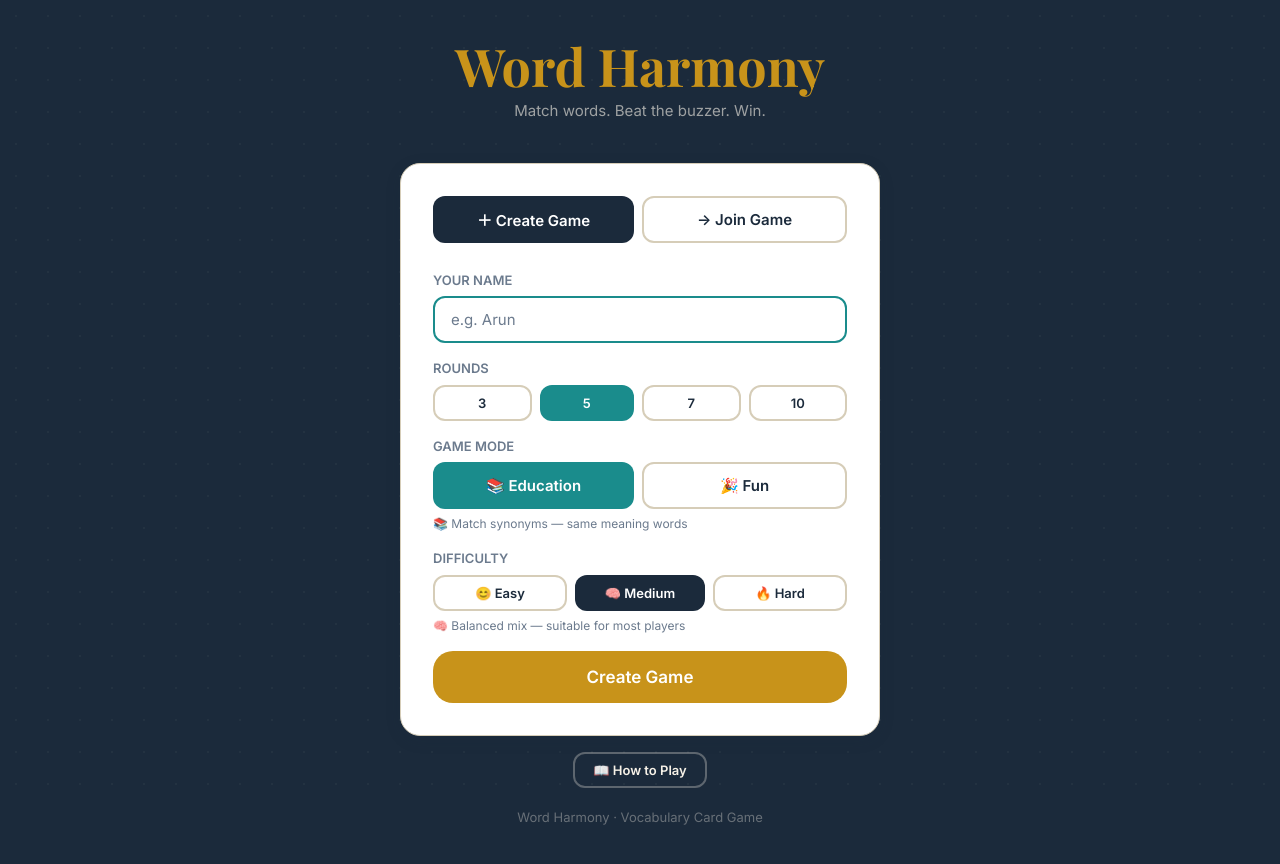
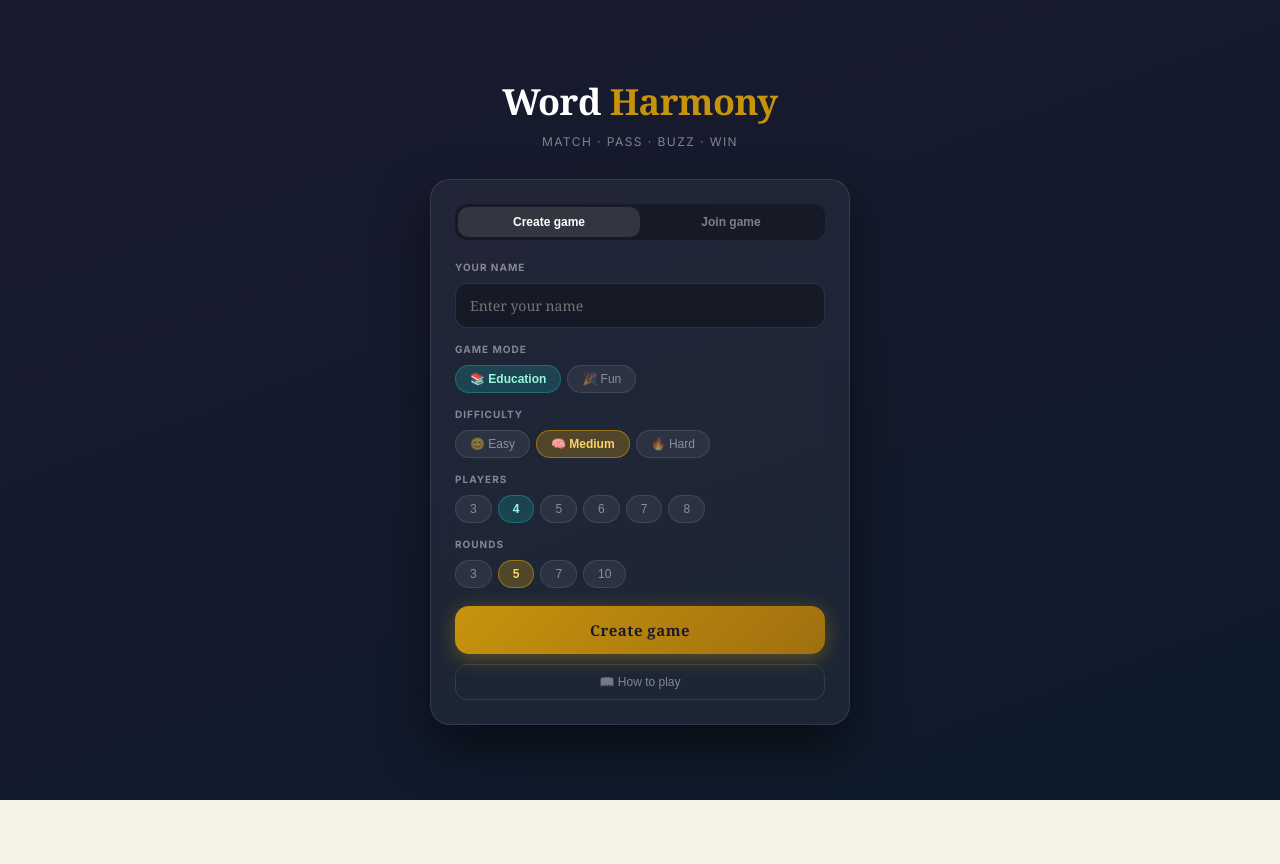
Before and after one commit to Royarun17/word-harmony, a React (Create React App) app in the folder client/: page / in a window 1280 px wide. Both pictures are taken after a click on the button "Skip tutorial". Shown: the top 864 px of the page. After the commit the page ends 800 px from the top, so only its background shows below. Built offline with nearby package versions, Linux system fonts and the light colour scheme.

Commit message:
Update LobbyPage.js

```diff
--- a/client/src/pages/LobbyPage.js
+++ b/client/src/pages/LobbyPage.js
@@ -1,135 +1,173 @@
 import React, { useState } from 'react';
 import axios from 'axios';
-import { v4 as uuidv4 } from 'uuid';
 import socket from '../utils/socket';
 
+const T = {
+  navy: '#1A1A2E', dark: '#0D1B2A', gold: '#C8930C', goldL: '#FFD166',
+  teal: '#1A8C8C', tealL: '#99F6E4', red: '#E94560', white: '#FFFFFF',
+  muted: 'rgba(255,255,255,0.45)', border: 'rgba(255,255,255,0.1)',
+  surface: 'rgba(255,255,255,0.06)', surfaceHover: 'rgba(255,255,255,0.1)',
+};
+
+const pill = (label, active, onClick, color='teal') => {
+  const colors = {
+    teal: { bg:'rgba(26,140,140,0.3)', border:'rgba(26,140,140,0.6)', text:T.tealL },
+    gold: { bg:'rgba(200,147,12,0.3)', border:'rgba(200,147,12,0.6)', text:T.goldL },
+    red:  { bg:'rgba(233,69,96,0.3)',  border:'rgba(233,69,96,0.6)',  text:'#FCA5A5' },
+  };
+  const c = colors[color] || colors.teal;
+  return (
+    <button onClick={onClick} style={{
+      padding:'6px 14px', borderRadius:99, border:`1.5px solid ${active ? c.border : T.border}`,
+      background: active ? c.bg : T.surface, color: active ? c.text : T.muted,
+      fontSize:12, fontWeight: active ? 700 : 400, cursor:'pointer',
+      transition:'all 0.15s ease', outline:'none',
+    }}>{label}</button>
+  );
+};
+
 export default function LobbyPage({ onJoined, onShowTutorial }) {
-  const [tab, setTab] = useState('create');
-  const [name, setName] = useState('');
-  const [rounds, setRounds] = useState(5);
-  const [gameMode, setGameMode] = useState('education');
-  const [difficulty, setDifficulty] = useState('medium');
-  const [code, setCode] = useState('');
-  const [loading, setLoading] = useState(false);
-  const [error, setError] = useState('');
+  const [tab, setTab]             = useState('create');
+  const [name, setName]           = useState('');
+  const [code, setCode]           = useState('');
+  const [mode, setMode]           = useState('education');
+  const [difficulty, setDiff]     = useState('medium');
+  const [maxPlayers, setPlayers]  = useState(4);
+  const [rounds, setRounds]       = useState(5);
+  const [loading, setLoading]     = useState(false);
+  const [error, setError]         = useState('');
+
+  function validateName(n) {
+    const t = n.trim();
+    if (!t) return 'Enter your name.';
+    if (t.length < 2) return 'Name must be at least 2 characters.';
+    if (t.length > 20) return 'Name must be 20 characters or less.';
+    if (!/[aeiouAEIOU]/.test(t)) return 'Please enter a real name.';
+    if (!/^[a-zA-Z\s'\-]+$/.test(t)) return 'Letters only please.';
+    if (/[^aeiou\s]{5,}/i.test(t)) return 'Please enter a real name.';
+    return null;
+  }
 
   async function handleCreate(e) {
     e.preventDefault();
-    if (!name.trim()) { setError('Enter your name.'); return; }
+    const err = validateName(name); if (err) { setError(err); return; }
     setLoading(true); setError('');
     try {
-      const { data } = await axios.post('/session/create', { playerName: name.trim(), rounds, gameMode, difficulty });
+      const { data } = await axios.post('/session/create', { playerName: name.trim(), rounds, gameMode: mode, difficulty, maxPlayers });
       socket.connect();
       socket.emit('join_session', { sessionId: data.sessionId, playerId: data.playerId, playerName: name.trim() });
       onJoined({ sessionId: data.sessionId, playerId: data.playerId, playerName: name.trim(), isHost: true });
-    } catch { setError('Could not create session. Is the server running?'); }
+    } catch { setError('Could not create game. Try again.'); }
     setLoading(false);
   }
 
   async function handleJoin(e) {
     e.preventDefault();
-    if (!name.trim()) { setError('Enter your name.'); return; }
+    const err = validateName(name); if (err) { setError(err); return; }
     if (!code.trim()) { setError('Enter a session code.'); return; }
     setLoading(true); setError('');
     try {
-      const sessionId = code.trim().toUpperCase();
-      await axios.get(`/session/${sessionId}`);
-      const playerId = uuidv4();
+      const { data } = await axios.post('/session/join', { sessionId: code.trim().toUpperCase(), playerName: name.trim() });
       socket.connect();
-      socket.emit('join_session', { sessionId, playerId, playerName: name.trim() });
-      onJoined({ sessionId, playerId, playerName: name.trim(), isHost: false });
-    } catch { setError('Session not found. Check the code and try again.'); }
+      socket.emit('join_session', { sessionId: data.sessionId, playerId: data.playerId, playerName: name.trim() });
+      onJoined({ sessionId: data.sessionId, playerId: data.playerId, playerName: name.trim(), isHost: false });
+    } catch (err) { setError(err.response?.data?.error || 'Could not join. Check the code.'); }
     setLoading(false);
   }
 
+  const Section = ({ label, children }) => (
+    <div style={{ marginBottom:14 }}>
+      <p style={{ fontSize:10, fontWeight:700, color:T.muted, letterSpacing:'0.1em', marginBottom:8, textTransform:'uppercase' }}>{label}</p>
+      <div style={{ display:'flex', gap:6, flexWrap:'wrap' }}>{children}</div>
+    </div>
+  );
+
   return (
-    <div className="page-center" style={{ background: 'var(--ink)', minHeight: '100vh' }}>
-      <div style={{ position: 'fixed', inset: 0, opacity: 0.04, backgroundImage: 'radial-gradient(circle, var(--parchment) 1px, transparent 1px)', backgroundSize: '32px 32px', pointerEvents: 'none' }} />
-      <div className="container-sm" style={{ position: 'relative' }}>
-        <div className="text-center" style={{ marginBottom: 40 }}>
-          <h1 style={{ fontFamily: 'var(--font-display)', fontSize: 52, color: 'var(--gold)', lineHeight: 1 }}>Word Harmony</h1>
-          <p style={{ color: 'rgba(247,242,232,0.6)', fontSize: 15, marginTop: 8 }}>Match words. Beat the buzzer. Win.</p>
+    <div style={{ minHeight:'100vh', background:`linear-gradient(160deg,${T.navy} 0%,${T.dark} 100%)`, display:'flex', flexDirection:'column', alignItems:'center', justifyContent:'center', padding:20 }}>
+      <style>{`
+        @keyframes wh-pop{0%{transform:scale(0.95);opacity:0;}100%{transform:scale(1);opacity:1;}}
+        .wh-pop{animation:wh-pop 0.25s cubic-bezier(.34,1.56,.64,1) forwards;}
+        input:focus{outline:none!important;}
+        button:active{transform:scale(0.97);}
+      `}</style>
+
+      {/* Logo */}
+      <div style={{ textAlign:'center', marginBottom:28 }}>
+        <h1 style={{ fontSize:36, fontWeight:700, color:T.white, fontFamily:'Georgia,serif', letterSpacing:-0.5, margin:0 }}>
+          Word <span style={{ color:T.gold }}>Harmony</span>
+        </h1>
+        <p style={{ fontSize:12, color:T.muted, marginTop:4, letterSpacing:'0.12em' }}>MATCH · PASS · BUZZ · WIN</p>
+      </div>
+
+      {/* Card */}
+      <div className="wh-pop" style={{ background:'rgba(255,255,255,0.05)', backdropFilter:'blur(12px)', border:'1px solid rgba(255,255,255,0.1)', borderRadius:20, padding:24, width:'100%', maxWidth:420, boxShadow:'0 24px 48px rgba(0,0,0,0.5)' }}>
+
+        {/* Tabs */}
+        <div style={{ display:'flex', background:'rgba(0,0,0,0.3)', borderRadius:12, padding:3, marginBottom:20 }}>
+          {['create','join'].map(t => (
+            <button key={t} onClick={()=>setTab(t)} style={{
+              flex:1, padding:'8px', borderRadius:10, border:'none', cursor:'pointer', fontSize:12, fontWeight:700,
+              background: tab===t ? 'rgba(255,255,255,0.12)' : 'transparent',
+              color: tab===t ? T.white : T.muted, transition:'all 0.2s ease',
+            }}>{t==='create' ? 'Create game' : 'Join game'}</button>
+          ))}
         </div>
 
-        <div className="panel">
-          <div className="flex gap-8" style={{ marginBottom: 28 }}>
-            {['create','join'].map(t => (
-              <button key={t} className={`btn ${tab===t?'btn-primary':'btn-outline'}`} style={{ flex:1 }} onClick={() => { setTab(t); setError(''); }}>
-                {t==='create'?'＋ Create Game':'→ Join Game'}
-              </button>
-            ))}
-          </div>
-
-          {error && <div style={{ background:'#FEE', border:'1px solid var(--danger)', borderRadius:'var(--radius-md)', padding:'10px 14px', marginBottom:20, fontSize:14, color:'var(--danger)' }}>{error}</div>}
-
-          {tab === 'create' ? (
-            <form onSubmit={handleCreate} className="flex-col gap-16">
-              <div>
-                <label style={{ fontSize:13, fontWeight:600, marginBottom:6, display:'block', color:'var(--muted)' }}>YOUR NAME</label>
-                <input className="input" value={name} onChange={e=>setName(e.target.value)} placeholder="e.g. Arun" maxLength={20} autoFocus />
-              </div>
-              <div>
-                <label style={{ fontSize:13, fontWeight:600, marginBottom:6, display:'block', color:'var(--muted)' }}>ROUNDS</label>
-                <div className="flex gap-8">
-                  {[3,5,7,10].map(r => (
-                    <button type="button" key={r} className={`btn ${rounds===r?'btn-teal':'btn-outline'} btn-sm`} style={{ flex:1 }} onClick={()=>setRounds(r)}>{r}</button>
-                  ))}
-                </div>
-              </div>
-              <div>
-                <label style={{ fontSize:13, fontWeight:600, marginBottom:6, display:'block', color:'var(--muted)' }}>GAME MODE</label>
-                <div className="flex gap-8">
-                  <button type="button" className={`btn ${gameMode==='education'?'btn-teal':'btn-outline'}`} style={{ flex:1 }} onClick={()=>setGameMode('education')}>📚 Education</button>
-                  <button type="button" className={`btn ${gameMode==='fun'?'btn-gold':'btn-outline'}`} style={{ flex:1 }} onClick={()=>setGameMode('fun')}>🎉 Fun</button>
-                </div>
-                <p style={{ fontSize:12, color:'var(--muted)', marginTop:6 }}>
-                  {gameMode==='education' ? '📚 Match synonyms — same meaning words' : '🎉 Match associations — words from the same topic'}
-                </p>
-              </div>
-              <div>
-                <label style={{ fontSize:13, fontWeight:600, marginBottom:6, display:'block', color:'var(--muted)' }}>DIFFICULTY</label>
-                <div className="flex gap-8">
-                  <button type="button" className={`btn ${difficulty==='easy'?'btn-teal':'btn-outline'} btn-sm`} style={{ flex:1 }} onClick={()=>setDifficulty('easy')}>😊 Easy</button>
-                  <button type="button" className={`btn ${difficulty==='medium'?'btn-primary':'btn-outline'} btn-sm`} style={{ flex:1 }} onClick={()=>setDifficulty('medium')}>🧠 Medium</button>
-                  <button type="button" className={`btn ${difficulty==='hard'?'btn-gold':'btn-outline'} btn-sm`} style={{ flex:1 }} onClick={()=>setDifficulty('hard')}>🔥 Hard</button>
-                </div>
-                <p style={{ fontSize:12, color:'var(--muted)', marginTop:6 }}>
-                  {difficulty==='easy' ? '😊 Simple everyday words — great for beginners' : difficulty==='hard' ? '🔥 Rare technical words — for advanced players' : '🧠 Balanced mix — suitable for most players'}
-                </p>
-              </div>
-              <button className="btn btn-gold btn-lg w-full" type="submit" disabled={loading}>{loading?'Creating…':'Create Game'}</button>
-            </form>
-          ) : (
-            <form onSubmit={handleJoin} className="flex-col gap-16">
-              <div>
-                <label style={{ fontSize:13, fontWeight:600, marginBottom:6, display:'block', color:'var(--muted)' }}>YOUR NAME</label>
-                <input className="input" value={name} onChange={e=>setName(e.target.value)} placeholder="e.g. Priya" maxLength={20} autoFocus />
-              </div>
-              <div>
-                <label style={{ fontSize:13, fontWeight:600, marginBottom:6, display:'block', color:'var(--muted)' }}>SESSION CODE</label>
-                <input className="input" value={code} onChange={e=>setCode(e.target.value.toUpperCase())} placeholder="e.g. X7K2A" maxLength={6}
-                  style={{ fontFamily:'monospace', fontSize:22, letterSpacing:'0.15em', textAlign:'center' }} />
-              </div>
-              <button className="btn btn-primary btn-lg w-full" type="submit" disabled={loading}>{loading?'Joining…':'Join Game'}</button>
-            </form>
-          )}
+        {/* Name input */}
+        <div style={{ marginBottom:14 }}>
+          <p style={{ fontSize:10, fontWeight:700, color:T.muted, letterSpacing:'0.1em', marginBottom:8, textTransform:'uppercase' }}>Your name</p>
+          <input value={name} onChange={e=>setName(e.target.value)} placeholder="Enter your name"
+            style={{ width:'100%', padding:'12px 14px', borderRadius:12, border:`1.5px solid ${T.border}`, background:'rgba(0,0,0,0.3)', color:T.white, fontSize:14, fontFamily:'Georgia,serif', boxSizing:'border-box', transition:'border 0.2s ease' }}
+            onFocus={e=>e.target.style.borderColor='rgba(200,147,12,0.6)'}
+            onBlur={e=>e.target.style.borderColor=T.border}/>
         </div>
 
-        {onShowTutorial && (
-          <div className="text-center" style={{ marginTop: 16 }}>
-            <button
-              onClick={onShowTutorial}
-              className="btn btn-outline btn-sm"
-              style={{ borderColor: 'rgba(247,242,232,0.3)', color: 'var(--parchment)' }}
-            >
-              📖 How to Play
-            </button>
+        {tab === 'join' ? (
+          <div style={{ marginBottom:14 }}>
+            <p style={{ fontSize:10, fontWeight:700, color:T.muted, letterSpacing:'0.1em', marginBottom:8, textTransform:'uppercase' }}>Session code</p>
+            <input value={code} onChange={e=>setCode(e.target.value.toUpperCase())} placeholder="e.g. XK7F2" maxLength={5}
+              style={{ width:'100%', padding:'12px 14px', borderRadius:12, border:`1.5px solid ${T.border}`, background:'rgba(0,0,0,0.3)', color:T.goldL, fontSize:20, fontFamily:'monospace', fontWeight:700, letterSpacing:'0.2em', textAlign:'center', boxSizing:'border-box' }}
+              onFocus={e=>e.target.style.borderColor='rgba(200,147,12,0.6)'}
+              onBlur={e=>e.target.style.borderColor=T.border}/>
           </div>
+        ) : (
+          <>
+            <Section label="Game mode">
+              {pill('📚 Education', mode==='education', ()=>setMode('education'), 'teal')}
+              {pill('🎉 Fun', mode==='fun', ()=>setMode('fun'), 'gold')}
+            </Section>
+            <Section label="Difficulty">
+              {pill('😊 Easy', difficulty==='easy', ()=>setDiff('easy'), 'teal')}
+              {pill('🧠 Medium', difficulty==='medium', ()=>setDiff('medium'), 'gold')}
+              {pill('🔥 Hard', difficulty==='hard', ()=>setDiff('hard'), 'red')}
+            </Section>
+            <Section label="Players">
+              {[3,4,5,6,7,8].map(n => pill(`${n}`, maxPlayers===n, ()=>setPlayers(n), 'teal'))}
+            </Section>
+            <Section label="Rounds">
+              {[3,5,7,10].map(n => pill(`${n}`, rounds===n, ()=>setRounds(n), 'gold'))}
+            </Section>
+          </>
         )}
 
-        <p style={{ textAlign:'center', marginTop:20, color:'rgba(247,242,232,0.35)', fontSize:13 }}>Word Harmony · Vocabulary Card Game</p>
+        {error && <p style={{ color:'#FCA5A5', fontSize:12, marginBottom:12, textAlign:'center', background:'rgba(233,69,96,0.1)', padding:'8px 12px', borderRadius:8, border:'1px solid rgba(233,69,96,0.2)' }}>{error}</p>}
+
+        <button onClick={tab==='create'?handleCreate:handleJoin} disabled={loading} style={{
+          width:'100%', padding:'14px', borderRadius:14, border:'none', cursor:loading?'not-allowed':'pointer',
+          background: loading ? 'rgba(255,255,255,0.1)' : `linear-gradient(135deg,${T.gold},#A07010)`,
+          color: loading ? T.muted : T.navy, fontSize:15, fontWeight:800,
+          fontFamily:'Georgia,serif', letterSpacing:0.5,
+          boxShadow: loading ? 'none' : `0 4px 20px rgba(200,147,12,0.4)`,
+          transition:'all 0.2s ease', marginTop:4,
+        }}>
+          {loading ? 'Loading…' : tab==='create' ? 'Create game' : 'Join game'}
+        </button>
+
+        <button onClick={onShowTutorial} style={{ width:'100%', marginTop:10, padding:'10px', borderRadius:12, border:`1px solid ${T.border}`, background:'transparent', color:T.muted, fontSize:12, cursor:'pointer', transition:'all 0.15s' }}
+          onMouseEnter={e=>e.target.style.color=T.white} onMouseLeave={e=>e.target.style.color=T.muted}>
+          📖 How to play
+        </button>
       </div>
     </div>
-
   );
 }
```
